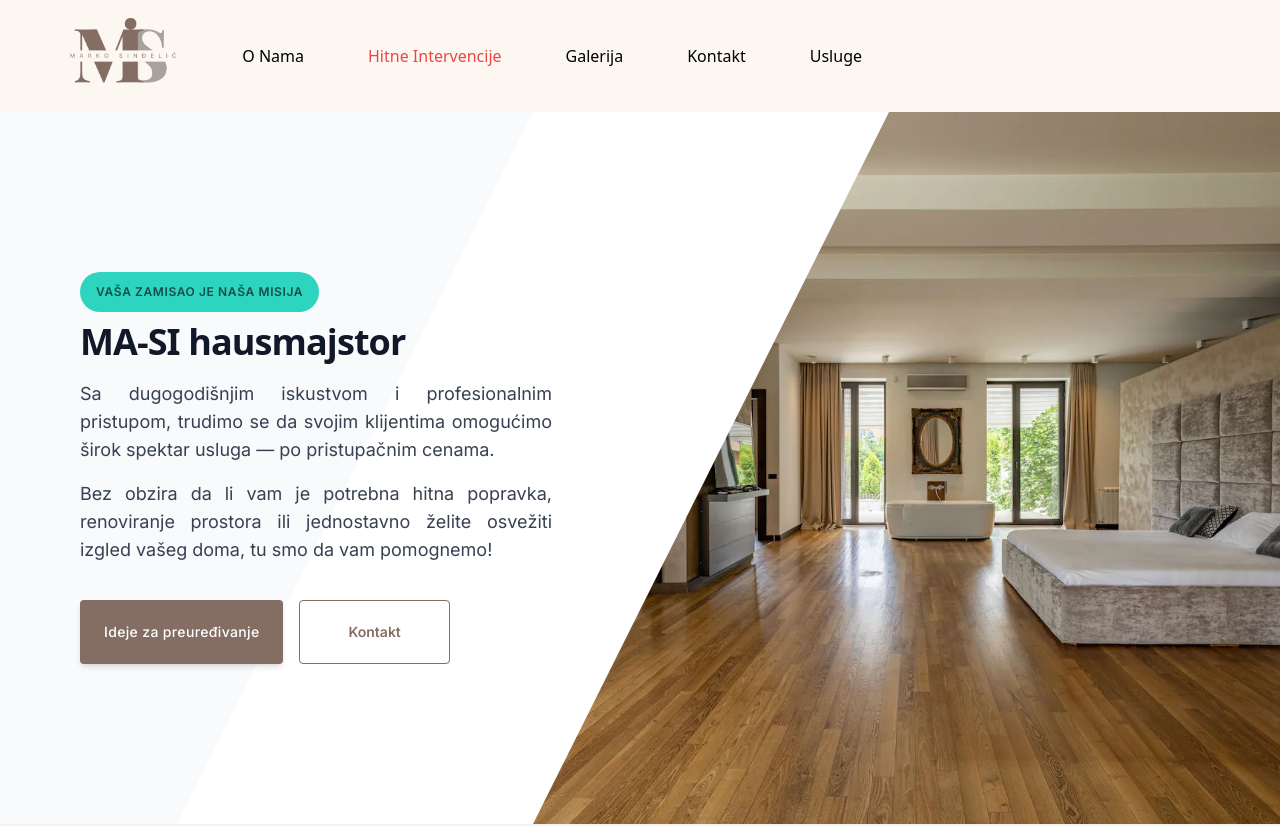
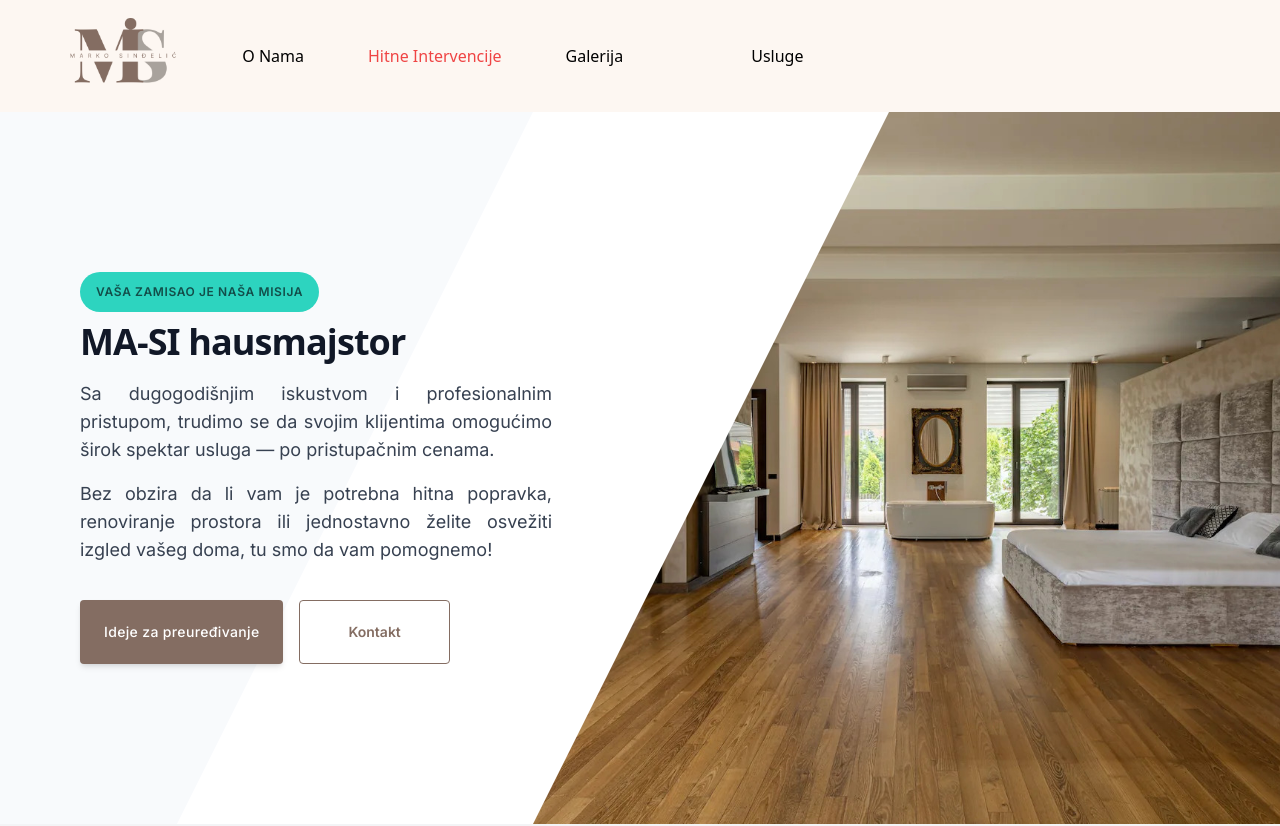
Before and after one commit to cehicm/ma-si-hausmajstor, a Next.js app: page / in a window 1280 px wide. Shown: the top 826 px of the page. Built offline with nearby package versions, Linux system fonts and the light colour scheme.

Commit message:
Remove 'kontakt'

```diff
--- a/src/components/Header.js
+++ b/src/components/Header.js
@@ -204,17 +204,6 @@ function Header() {
 							>
 								Galerija
 							</Link>
-
-							<Link
-								href="/kontakt"
-								className="hover:text-lightbrown  md:bg-transparent lg:bg-transparent w-full py-2 pl-2 md:p-0 rounded-md capitalize lg:w-fit"
-								onClick={() => {
-									setIsNavOpen((prev) => !prev);
-									setClickedClass((prev) => !prev);
-								}}
-							>
-								Kontakt
-							</Link>
 						</ul>
 					</nav>
 				</div>
```
